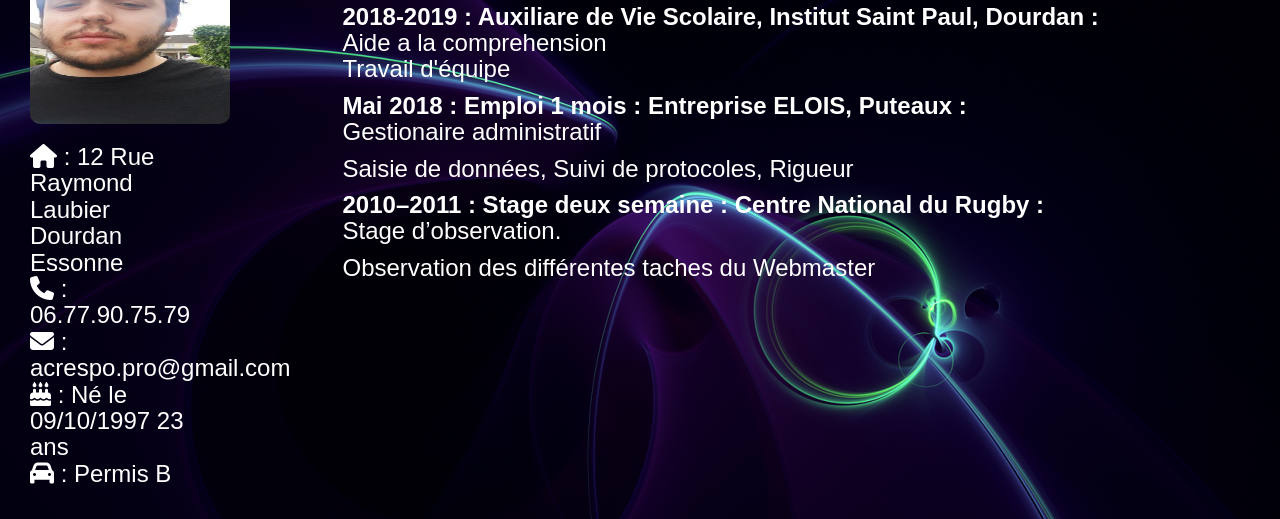
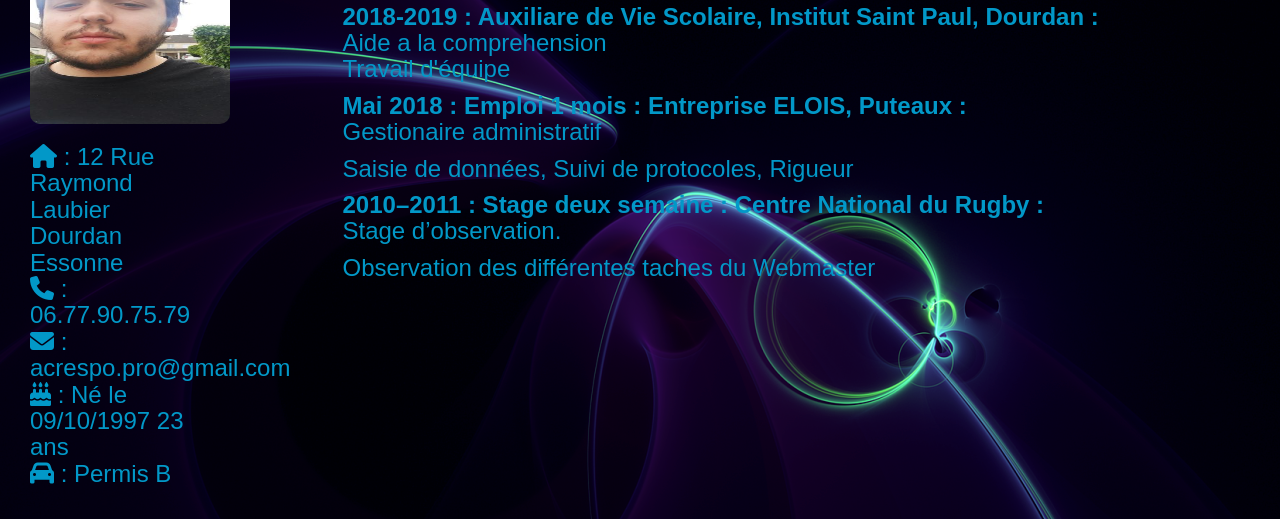
Before and after one commit to AxelCres/cv, a plain HTML site: page index.html in a window 1280 px wide. Shown: the part 146-665 px from the top of the page. Drawn offline with nearby package versions, Linux system fonts and the light colour scheme; a script that the page names is missing; files whose address does not match are found by name.

Commit message:
Update style.css

```diff
--- a/style.css
+++ b/style.css
@@ -1,7 +1,7 @@
 
 body{
 	font-family: "Goudy Bookletter 1911", sans-serif;
-	color: 	#FFFFFF;
+	color: 	#0298C8;
 }
 .imagespp {
     width:200px;
```
